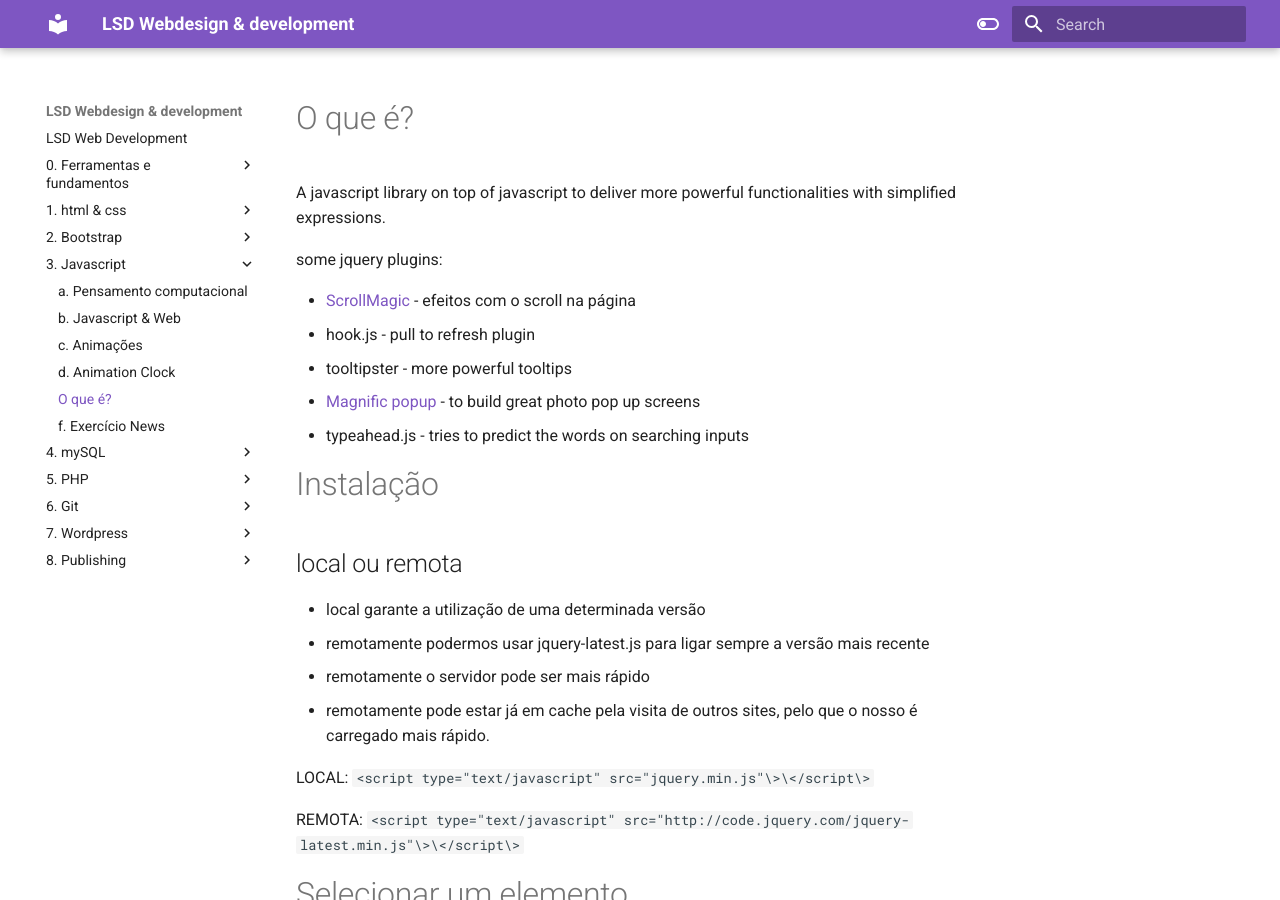
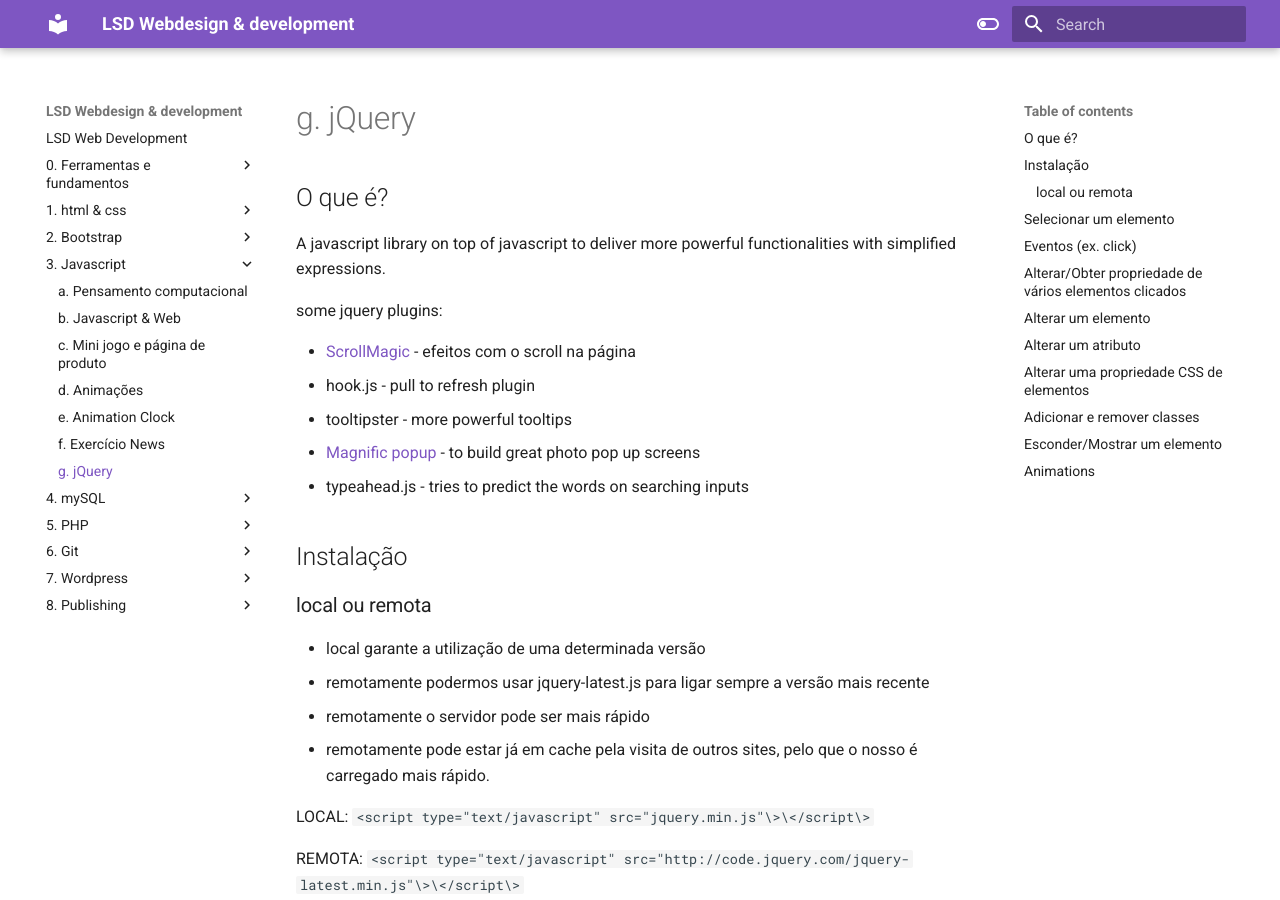
Before and after one commit to hjneves/lsd-docs, an MkDocs documentation site: the page built from docs/3. Javascript/g. jQuery.md, in a window 1280 px wide and 900 px high. Built offline with MkDocs 1.6.1 and Material for MkDocs 9.7.7, drawn with Linux system fonts in a browser that asks for light colours.

Commit message:
update mini jogo e pagina de produto

````diff
--- a/docs/3. Javascript/e. jQuery.md
+++ b/docs/3. Javascript/g. jQuery.md
@@ -1,4 +1,4 @@
-# O que é?
+## O que é?
 
 A javascript library on top of javascript to deliver more powerful functionalities with simplified expressions.
 
@@ -10,9 +10,9 @@
 - [Magnific popup](https://dimsemenov.com/plugins/magnific-popup/) - to build great photo pop up screens
 - typeahead.js - tries to predict the words on searching inputs
 
-# Instalação
+## Instalação
 
-## local ou remota
+### local ou remota
 
 - local garante a utilização de uma determinada versão
 - remotamente podermos usar jquery-latest.js para ligar sempre a versão mais recente
@@ -25,7 +25,7 @@
 REMOTA:
 `<script type="text/javascript" src="http://code.jquery.com/jquery-latest.min.js"\>\</script\>`
 
-# Selecionar um elemento
+## Selecionar um elemento
 
 ```js
 $("elemento") -> $("div”)`
````
Also changed, not shown: docs/3. Javascript/b. Javascript & Web.md (+5 -15 lines), docs/3. Javascript/c. Mini jogo e página de produto.md (added, +21 -0 lines), docs/3. Javascript/d. Animações.md (renamed from docs/3. Javascript/c. Animações.md), docs/3. Javascript/e. Animation Clock.md (renamed from docs/3. Javascript/d. Animation Clock.md).
